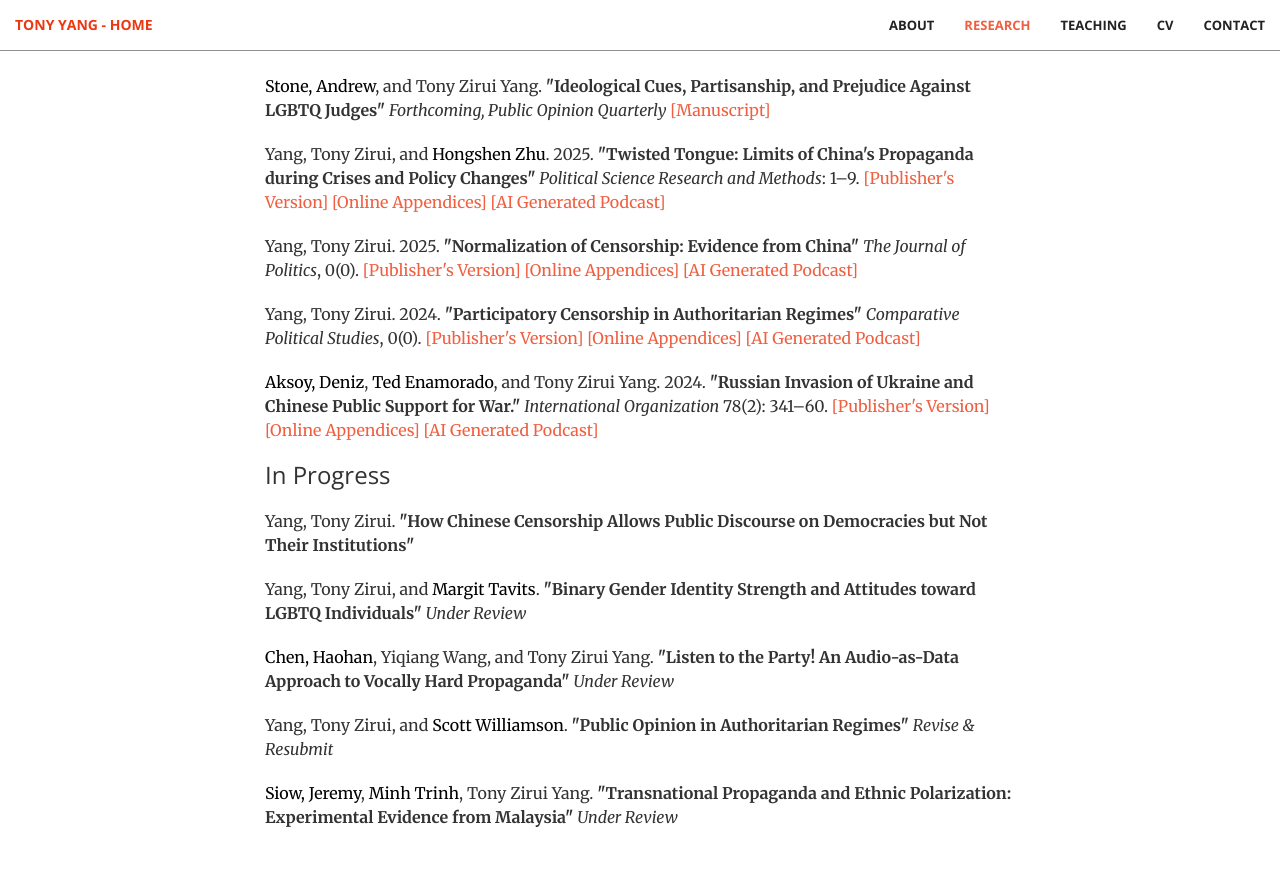
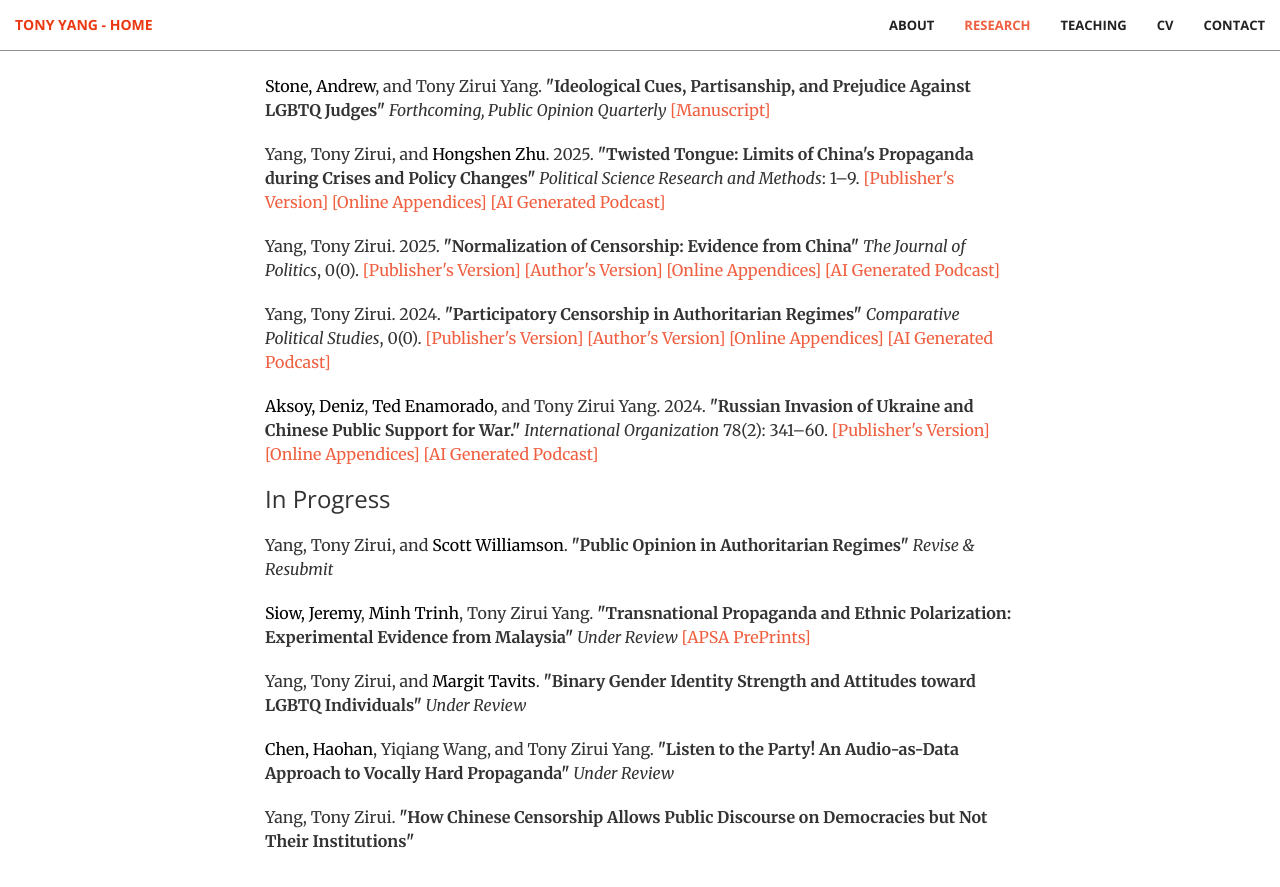
Before and after one commit to tonyhsfz/website, a Jekyll site: the page built from index.html, in a window 1280 px wide and 900 px high, scrolled down 2008 px. Shown: the top 887 px of the window. Built offline with Jekyll 4.4.1, drawn with Linux system fonts in a browser that asks for light colours.

Commit message:
Update publication.html

```diff
--- a/_includes/publication.html
+++ b/_includes/publication.html
@@ -20,12 +20,14 @@
                 <p> Yang, Tony Zirui. 2025. <b>"Normalization of Censorship: Evidence from China"  </b>
                         <i>The Journal of Politics</i>, 0(0).
                         <a href="https://doi.org/10.1086/734239">[Publisher's Version]</a>
+                         <a href="/img/Yang_Normalization_JOP.pdf">[Author's Version]</a>
                         <a href="/img/Censorship_Appendices.pdf">[Online Appendices]</a>
                         <a href="https://notebooklm.google.com/notebook/c76b905f-0ee4-4535-aedf-cbb28f2598f0/audio">[AI Generated Podcast]</a>  </p>
                          <p></p>
                  <p> Yang, Tony Zirui. 2024. <b>"Participatory Censorship in Authoritarian Regimes"</b>
                          <i>Comparative Political Studies</i>, 0(0).
                          <a href="https://doi.org/10.1177/00104140241302762">[Publisher's Version]</a>
+                         <a href="/img/Yang_Participatory_CPS.pdf">[Author's Version]</a>
                          <a href="/img/Yang_CPS_Appendix_Final.pdf">[Online Appendices]</a>
                          <a href="https://notebooklm.google.com/notebook/de78dfd8-8165-4739-b128-f31dedef3adf/audio">[AI Generated Podcast]</a>   </p>
                 <p>   <a href="https://sites.wustl.edu/denizaksoy/" style="color: black;">Aksoy, Deniz</a>, <a href="https://www.tedenamorado.com/" style="color: black;">Ted Enamorado</a>, and Tony Zirui Yang. 2024.
@@ -38,15 +40,16 @@
 
                     <h3 class="section-heading">In Progress</h3>
                      <p></p>
-                 <p> Yang, Tony Zirui. <b>"How Chinese Censorship Allows Public Discourse on Democracies but Not Their Institutions"  </b></p>
-                <p>  Yang, Tony Zirui, and <a href="https://sites.wustl.edu/mtavits/" style="color: black;">Margit Tavits</a>. <b>"Binary Gender Identity Strength and Attitudes toward LGBTQ Individuals" </b>
-                                 <i>Under Review</i> </p>
-                <p> <a href="https://haohanchen.github.io/" style="color: black;">Chen, Haohan</a>, Yiqiang Wang, and  Tony Zirui Yang. <b>"Listen to the Party! An Audio-as-Data Approach to Vocally Hard Propaganda" </b>
-                                 <i>Under Review</i> </p>
                     <p> Yang, Tony Zirui, and <a href="https://www.scott-williamson.com/" style="color: black;">Scott Williamson</a>.  <b> "Public Opinion in Authoritarian Regimes" </b>
                                  <i>Revise & Resubmit </i> </p>
                     <p>  <a href="https://sites.google.com/view/jeremysiow" style="color: black;">Siow, Jeremy</a>, <a href="https://www.mdtrinh.com/" style="color: black;">Minh Trinh</a>, Tony Zirui Yang.
-                            <b>"Transnational Propaganda and Ethnic Polarization: Experimental Evidence from Malaysia" </b> <i>Under Review</i> </p>
+                                 <b>"Transnational Propaganda and Ethnic Polarization: Experimental Evidence from Malaysia" </b> <i>Under Review</i>
+                        <a href="https://doi.org/10.33774/apsa-2025-zqggn">[APSA PrePrints]</a> </p>
+                    <p>  Yang, Tony Zirui, and <a href="https://sites.wustl.edu/mtavits/" style="color: black;">Margit Tavits</a>. <b>"Binary Gender Identity Strength and Attitudes toward LGBTQ Individuals" </b>
+                                 <i>Under Review</i> </p>
+                    <p> <a href="https://haohanchen.github.io/" style="color: black;">Chen, Haohan</a>, Yiqiang Wang, and  Tony Zirui Yang. <b>"Listen to the Party! An Audio-as-Data Approach to Vocally Hard Propaganda" </b>
+                                 <i>Under Review</i> </p>
+                    <p> Yang, Tony Zirui. <b>"How Chinese Censorship Allows Public Discourse on Democracies but Not Their Institutions"  </b></p>
                 </div>
         </div>
     </div>
```
